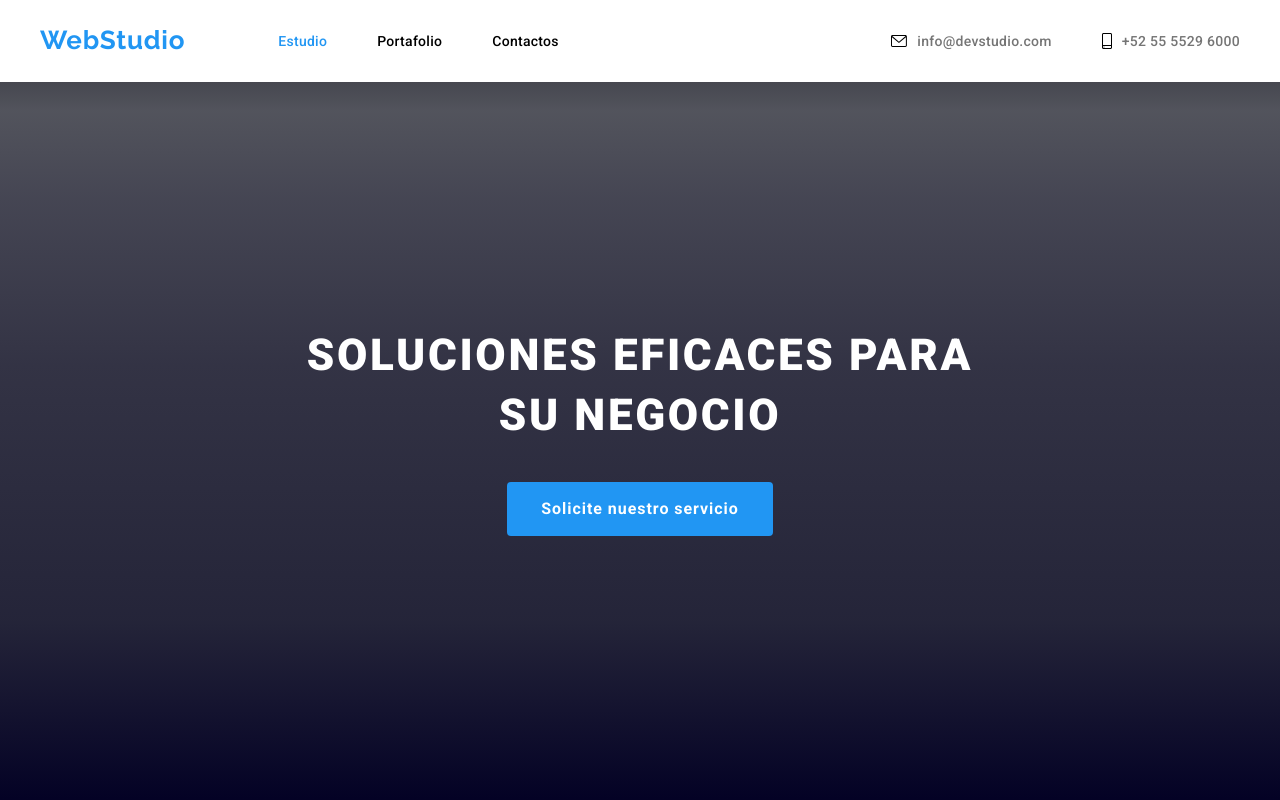
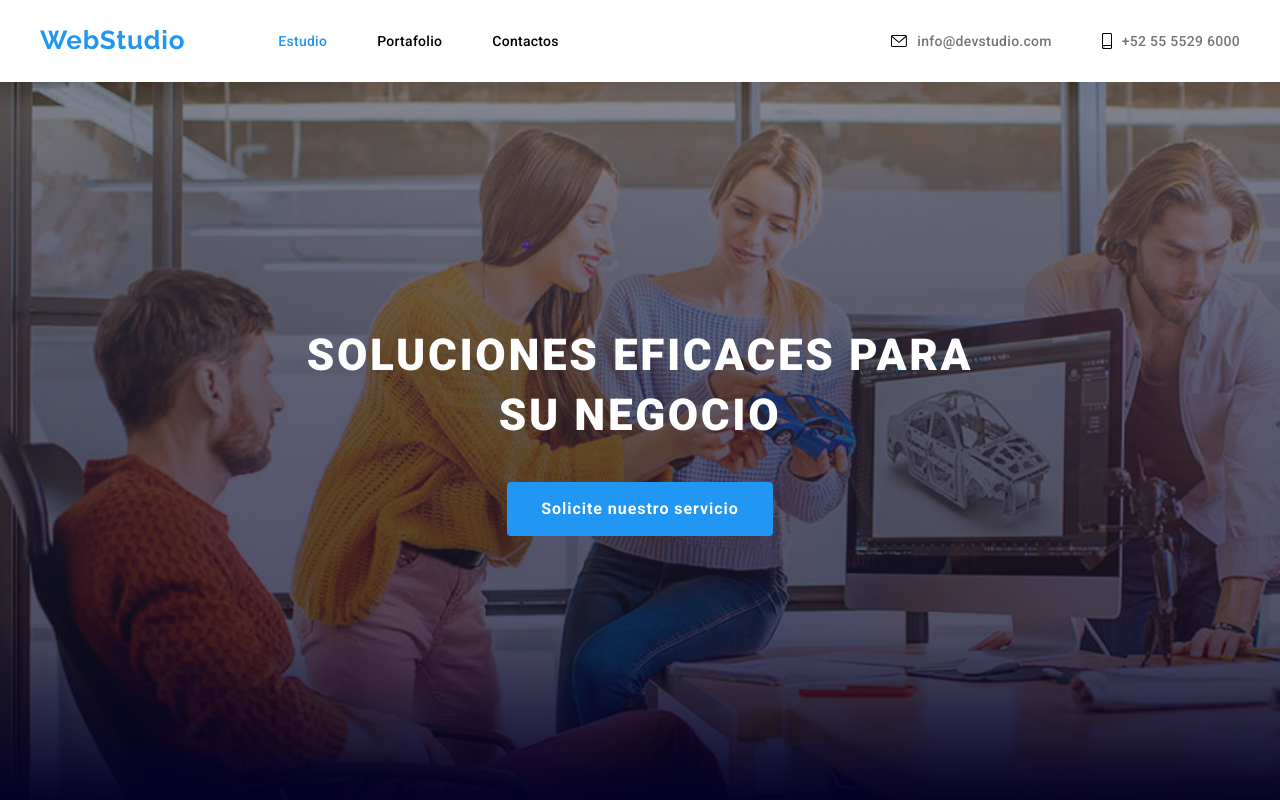
Before and after one commit to anthonyreinomora/goit-markup-hw-04, a plain HTML site: page index.html in a window 1280 px wide. Shown: the top 800 px of the page. Drawn offline with nearby package versions, Linux system fonts and the light colour scheme; the site is published under a folder, as on GitHub Pages, so addresses that start at the root find nothing.

Commit message:
Fifth Commit

```diff
--- a/css/styles.css
+++ b/css/styles.css
@@ -352,7 +352,7 @@ ul {
       rgba(26, 25, 56, 0.5) 74%,
       rgba(2, 0, 36, 1) 100%
     ),
-    url('/images/Imagesecciontitle.jpg');
+    url('../images/Imagesecciontitle.jpg');
   background-size: cover;
   text-align: center;
 }
```
